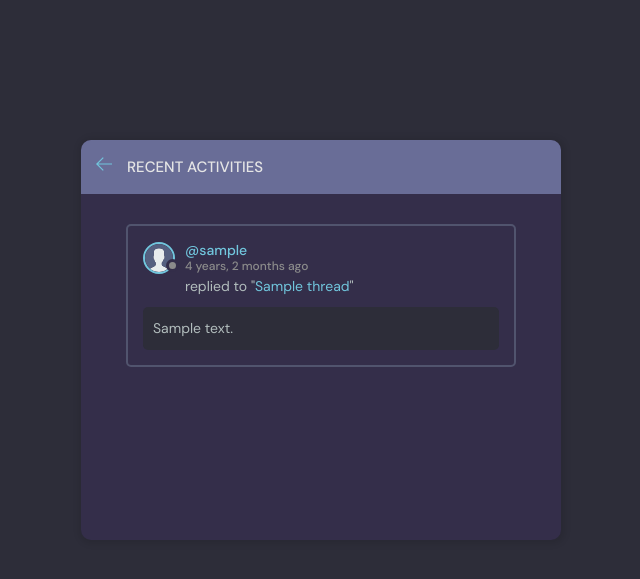
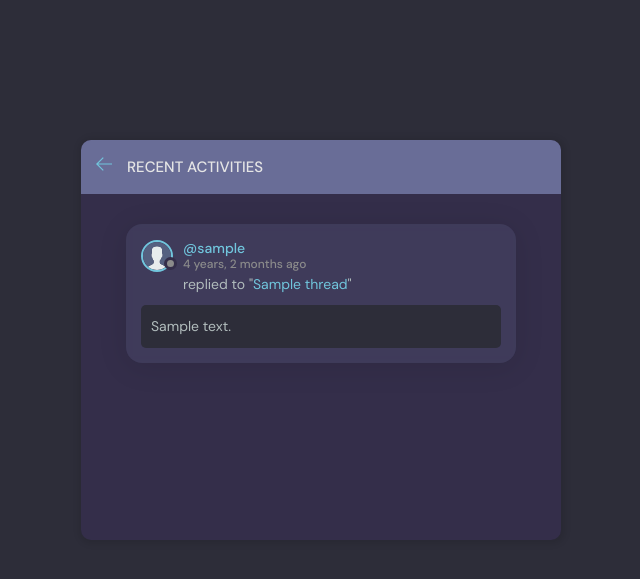
Before and after one commit to JohnnySonTrinh/ebuddies, a Django app: page /activity/ in a window 1280 px wide. Shown: the part 76-655 px from the top of the page, without its empty margins (319-959 px from the left). Run offline with Django 5.2, Linux system fonts and the light colour scheme; tables that the repository leaves empty hold one stand-in row (values such as "Sample post").

Commit message:
Add Glassmorphism style to activity box

```diff
--- a/base/templates/base/activity.html
+++ b/base/templates/base/activity.html
@@ -45,7 +45,7 @@
             </div>
           </div>
         </div>
-    {% endfor %}
+        {% endfor %}
       </div>
     </div>
   </div>
--- a/static/styles/style.css
+++ b/static/styles/style.css
@@ -756,8 +756,11 @@ a {
 .activities__box {
   margin: 1.5rem;
   padding: 1.5rem;
-  border: 2px solid var(--clr-dark-medium);
-  border-radius: 5px;
+  background: rgba(105, 109, 151, 0.21);
+  border-radius: 16px;
+  box-shadow: 0 4px 30px rgba(0, 0, 0, 0.1);
+  backdrop-filter: blur(3px);
+  -webkit-backdrop-filter: blur(3px);
 }
 
 .activities__boxHeader p {
```
